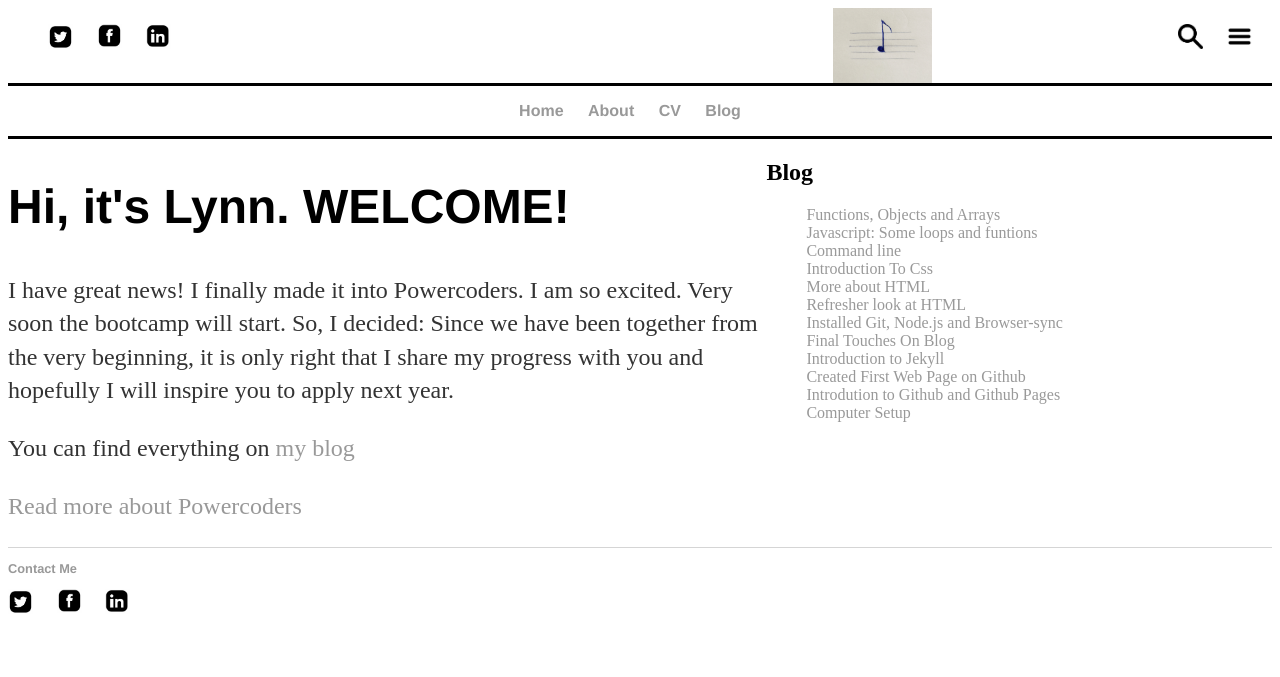
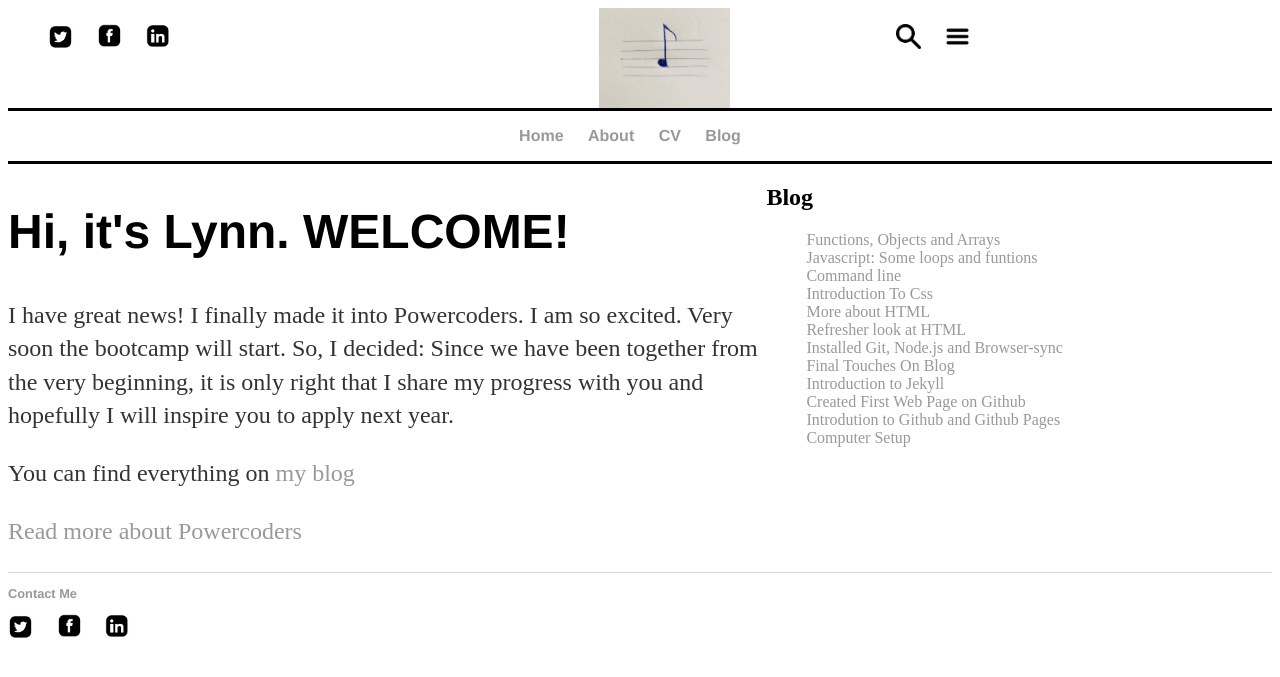
Before and after one commit to aineomugisha/aineomugisha.github.io, a Jekyll site: the page built from index.html, in a window 1280 px wide. Shown: the top 677 px of the page. Built offline with Jekyll 4.4.1, drawn with Linux system fonts in a browser that asks for light colours; the list of posts is cut into pages by our own code.

Commit message:
Update main.css

```diff
--- a/css/main.css
+++ b/css/main.css
@@ -18,14 +18,15 @@ header{
 
 #logo
 {
-   width:75px;
-    height:75px;
+   width:100px;
+    height:100px;
     flex-grow:1;
+    align-content:center;
 }
 
 .topsectionright
 {
-    flex
+    align-content:right;
     flex-grow:1;
 /*float:right;
  position:relative;*/
```
